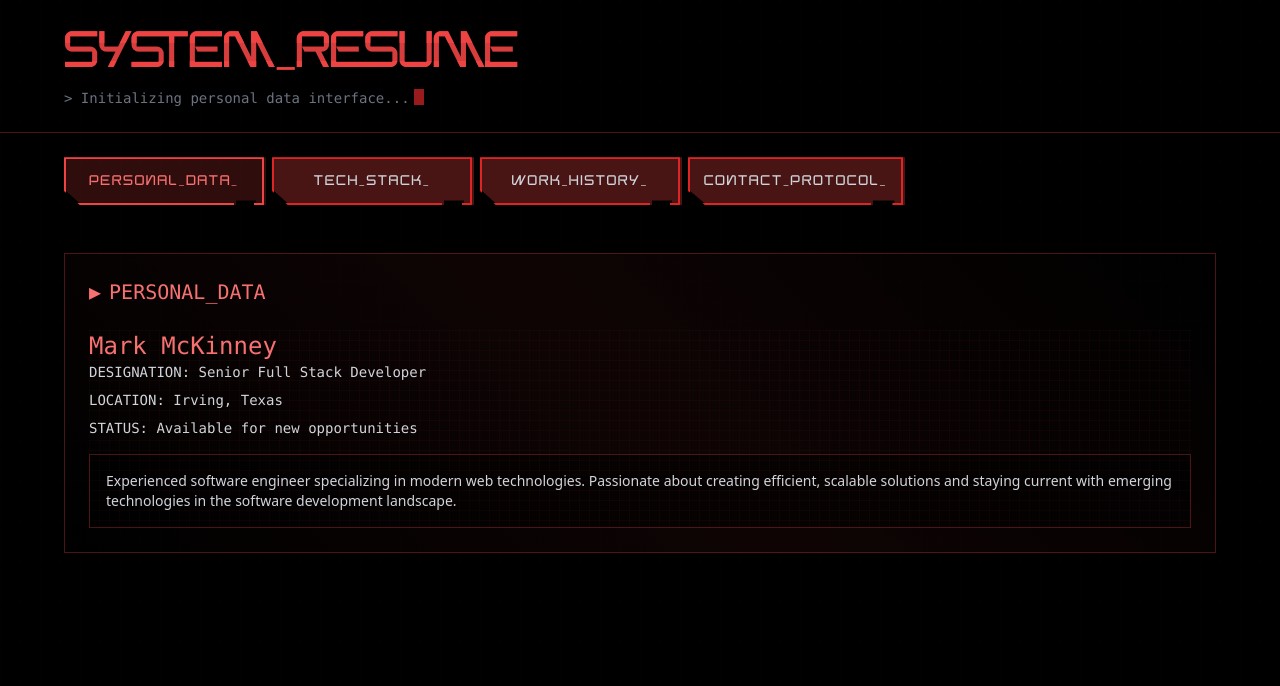
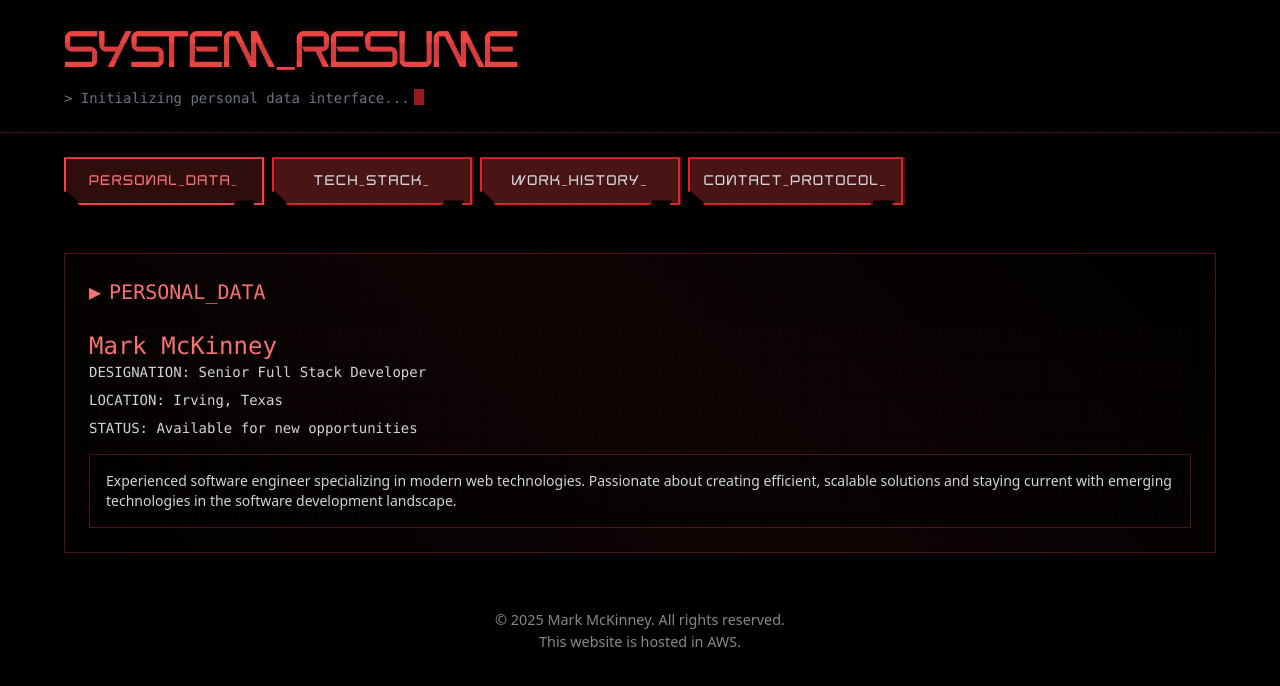
Before and after one commit to markmck/PersonalWebsite, a React (Vite) app: page / in a window 1280 px wide. Shown: the top 686 px of the page. Built offline with nearby package versions, Linux system fonts and the light colour scheme.

Commit message:
feat: added copywrite footer

```diff
--- a/src/resume/resume.jsx
+++ b/src/resume/resume.jsx
@@ -89,6 +89,18 @@ const CyberpunkResume = () => {
           </SectionWrapper>
         </div>
       </main>
+      <footer
+        style={{
+          textAlign: "center",
+          marginTop: "2rem",
+          color: "#888",
+          fontSize: "0.9rem",
+        }}
+      >
+        &copy; {new Date().getFullYear()} Mark McKinney. All rights reserved.{" "}
+        <br />
+        This website is hosted in AWS.
+      </footer>
     </div>
   );
 };
```
